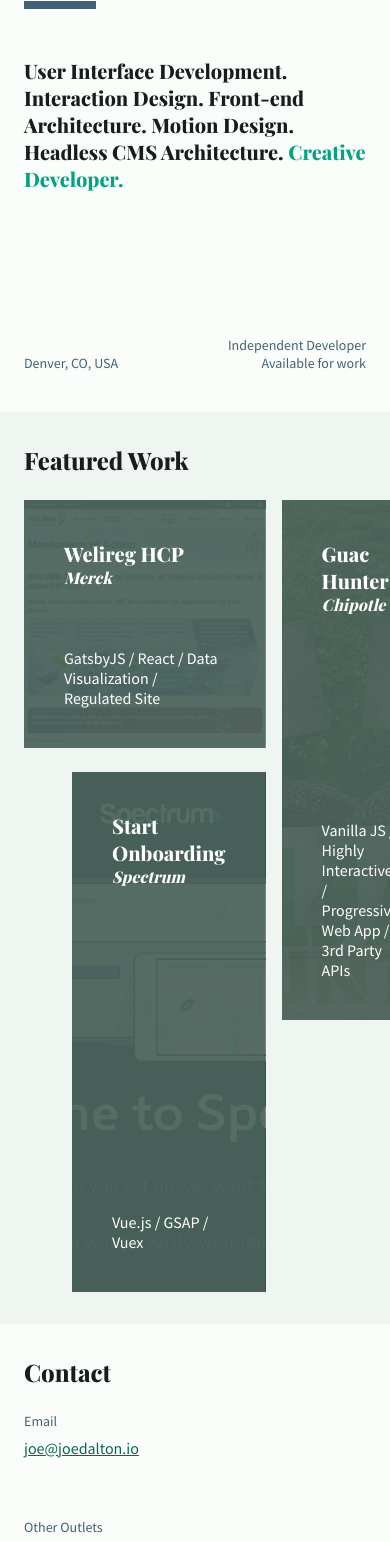
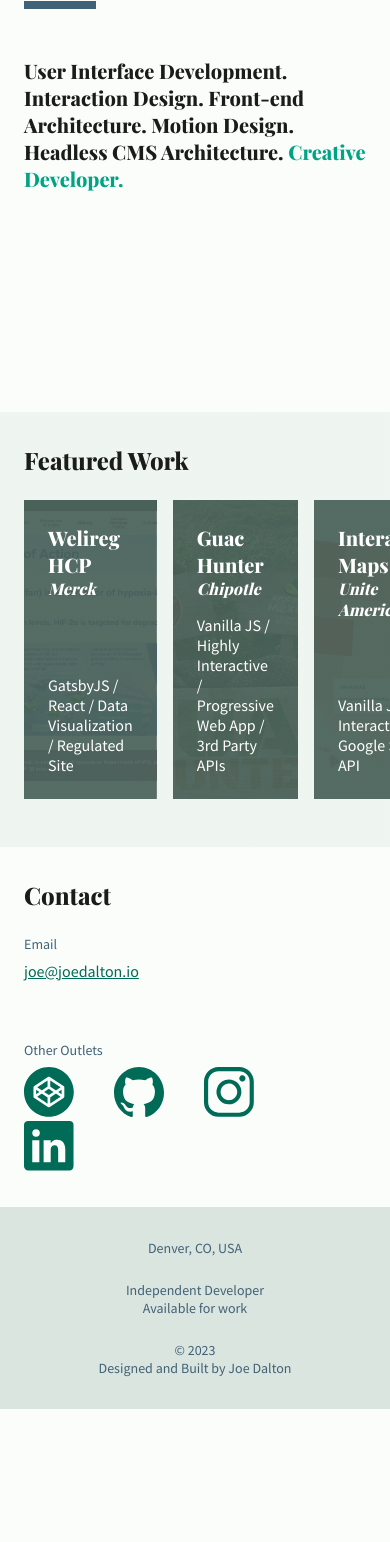
Before and after one commit to jdalton308/portfolio, a Next.js app: page / in a window 390 px wide. Shown: the part 432-1974 px from the top of the page. After the commit the page ends 1841 px from the top, so only its background shows below. Built offline with nearby package versions, Linux system fonts and the light colour scheme.

Commit message:
Home, Grid, Nav, and Footer responsive

```diff
--- a/components/footer/footer.module.scss
+++ b/components/footer/footer.module.scss
@@ -1,5 +1,9 @@
+
+@use '@/styles/shared/breakpoints' as bp;
+
+
 .footer {
-  padding: 80px 0 40px;
+  padding: 32px 0 32px;
   text-align: center;
   background-color: var(--surface-variant);
 
@@ -8,4 +12,48 @@
     color: var(--tertiary);
     font-size: 0.875rem;
   }
+
+  @include bp.tabletMedia {
+    padding: 80px 0 40px;
+  }
 }
+
+// Page overlay
+
+.corner_overlay {
+  composes: header_wrapper from '@/components/navigation/navigation.module.scss';
+  display: contents;
+
+  span {
+    display: block;
+    margin: 0 0 24px;
+    font-size: 0.875rem;
+    color: var(--tertiary);
+  }
+
+  @include bp.tabletMedia {
+    display: flex;
+    align-items: flex-end;
+    position: fixed;
+    bottom: 0;
+    left: 0;
+    padding-bottom: 40px;
+    pointer-events: none;
+
+    span {
+      pointer-events: auto;
+      margin: 0;
+
+      &:last-child {
+        text-align: right;
+      }
+
+      a {
+        &:hover {
+          color: var(--primary);
+          text-decoration: underline;
+        }
+      }
+    }
+  }
+}
--- a/components/footer/index.tsx
+++ b/components/footer/index.tsx
@@ -1,3 +1,5 @@
+
+import Link from 'next/link';
 import s from './footer.module.scss';
 import ls from '@/styles/shared/layout.module.scss';
 
@@ -5,6 +7,17 @@
   return (
     <footer className={s.footer}>
       <div className={ls.wrapper}>
+        <div className={s.corner_overlay}>
+          <span>Denver, CO, USA</span>
+          <span>
+            Independent Developer
+            <br/>
+            <Link href="/#contact">
+              Available for work
+            </Link>
+          </span>
+        </div>
+
         <div className={s.footer_copyright}>
           &copy; 2023
           <br/>
--- a/components/layout/index.tsx
+++ b/components/layout/index.tsx
@@ -2,7 +2,6 @@
 import { SwitchTransition, CSSTransition } from "react-transition-group";
 import { useRouter } from 'next/router';
 import Head from 'next/head';
-import Link from 'next/link';
 import { Playfair_Display, Source_Sans_Pro  } from '@next/font/google';
 
 import Navigation from '../navigation';
@@ -75,19 +74,6 @@
         </SwitchTransition>
 
         <Footer />
-
-        <div className={s.corner_overlay}>
-          <span>Denver, CO, USA</span>
-          <span>
-            Independent Developer
-            <br/>
-            <Link
-              href="/#contact"
-            >
-              Available for work
-              </Link>
-          </span>
-        </div>
       </div>
     </>
   );
--- a/components/layout/layout.module.scss
+++ b/components/layout/layout.module.scss
@@ -16,34 +16,3 @@
 .page_exit_active {
   transition: opacity 500ms;
 }
-
-
-// Page overlay
-
-.corner_overlay {
-  composes: header_wrapper from '@/components/navigation/navigation.module.scss';
-
-  align-items: flex-end;
-  position: fixed;
-  bottom: 0;
-  left: 0;
-  padding-bottom: 40px;
-  pointer-events: none;
-  color: var(--tertiary);
-
-  span {
-    font-size: 0.875rem;
-    pointer-events: auto;
-
-    &:last-child {
-      text-align: right;
-    }
-
-    a {
-      &:hover {
-        color: var(--primary);
-        text-decoration: underline;
-      }
-    }
-  }
-}
--- a/components/logo/index.tsx
+++ b/components/logo/index.tsx
@@ -20,7 +20,6 @@
 
 
   useEffect(() => {
-    console.log('in useEffect');
     const throttledOnMousMove = throttle(onMouseMove, 100);
     window.addEventListener('mousemove', throttledOnMousMove);
 
--- a/components/navigation/navigation.module.scss
+++ b/components/navigation/navigation.module.scss
@@ -1,3 +1,4 @@
+@use '@/styles/shared/breakpoints' as bp;
 
 // Navigation Keyframes
 //----
@@ -173,11 +174,15 @@
   top: 0;
   right: 0;
   height: 100vh;
-  width: 50vw;
+  width: 100vw;
   box-shadow: 0 2px 24px -3px var(--outline);
   background-color: var(--surface-variant);
   transform: translateX(100%);
   pointer-events: auto;
+
+  @include bp.tabletMedia {
+    width: clamp(400px, 50vw, 800px);
+  }
 
   &.nav_enter {
     transform: translateX(100%);
@@ -214,7 +219,6 @@
   }
   &.nav_exit_done {
     transform: translateX(100%);
-
   }
 }
 
@@ -233,6 +237,7 @@
   position: relative;
   margin-bottom: 0.3em;
   font-size: 13vh;
+  font-size: clamp(45px, 13vh, 75px);
   line-height: 1.1em;
   font-family: var(--playfair-font);
   color: var(--primary);
@@ -245,7 +250,11 @@
   background-image: linear-gradient(90deg, var(--primary) 50%, var(--primary-60));
   background-size: 180% 100%;
   background-position: 0 50%;
-  transition: background-position 0.3s var(--adjust-curve);
+  transition: background-position 0.4s var(--adjust-curve);
+
+  @include bp.tabletMedia {
+    font-size: clamp(45px, 13vh, 95px);
+  }
 
   &:after {
     content: '';
@@ -257,7 +266,7 @@
     height: .05em;
     background-color: var(--primary);
     background-image: linear-gradient(90deg, var(--primary), var(--primary-60));
-    transform: translateX(100%);
+    transform: translateX(101%);
     transition: transform 0.7s var(--enter-curve);
   }
 
--- a/components/project-grid-card/project-grid-card.module.scss
+++ b/components/project-grid-card/project-grid-card.module.scss
@@ -1,10 +1,12 @@
+@use '@/styles/shared/breakpoints' as bp;
 
 .grid_item {
   position: relative;
   display: flex;
   justify-content: space-between;
   flex-direction: column;
-  padding: 2.5rem;
+  margin-bottom: 1rem;
+  padding: 1.5rem;
   background-color: var(--secondary);
   background-size: 100% 200%, cover;
   background-position: center 0%, center center;
@@ -13,16 +15,10 @@
     box-shadow 0.7s var(--enter-curve),
     transform 0.8s var(--enter-curve);
 
-  &:nth-child(6n+1) {
-    grid-column: 1 / 3;
-  }
-  &:nth-child(6n+2) {
-    grid-column: 3;
-    grid-row: span 2;
-  }
-  &:nth-child(6n+4) {
-    grid-column: 2;
-    grid-row: span 2;
+  &:hover {
+    background-position: center 100%, center center;
+    box-shadow: 0 2px 6px var(--outline);
+    // transform: scale(1.01); // transform used by rotation effect
   }
 
   > * {
@@ -39,9 +35,22 @@
     margin-bottom: 0;
   }
 
-  &:hover {
-    background-position: center 100%, center center;
-    box-shadow: 0 2px 6px var(--outline);
-    // transform: scale(1.01); // transform used by rotation effect
+  // Grid layout
+
+  @include bp.tabletMedia {
+    padding: 2.5rem;
+
+
+    &:nth-child(6n+1) {
+      grid-column: 1 / 3;
+    }
+    &:nth-child(6n+2) {
+      grid-column: 3;
+      grid-row: span 2;
+    }
+    &:nth-child(6n+4) {
+      grid-column: 2;
+      grid-row: span 2;
+    }
   }
 }
--- a/components/project-grid/project-grid.module.scss
+++ b/components/project-grid/project-grid.module.scss
@@ -1,6 +1,13 @@
+@use '@/styles/shared/breakpoints' as bp;
+
 .featured_grid {
   composes: grid from '@/styles/shared/layout.module.scss';
-  grid-template-columns: repeat(3, 1fr);
-  grid-auto-rows: 248px;
-  perspective: 2000px;
+  display: block;
+
+  @include bp.tabletMedia {
+    display: grid;
+    grid-template-columns: repeat(3, 1fr);
+    grid-auto-rows: 248px;
+    perspective: 2000px;
+  }
 }
--- a/pages/index.module.scss
+++ b/pages/index.module.scss
@@ -1,6 +1,6 @@
 
 .hero {
-  min-height: 100vh;
+  height: clamp(500px, 100vh, 110vh);
   display: flex;
   align-items: center;
 
```
Also changed, not shown: pages/work/[id]/work-id.module.scss (+39 -27 lines).
